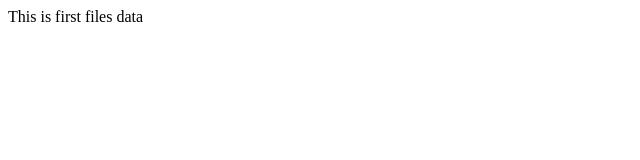
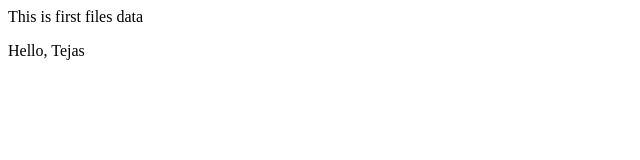
Before and after one commit to yadavrajesh1991/newproject, a plain HTML site: page index.html in a window 1280 px wide. Shown: the full height of the page, 0-640 px from the left. Drawn offline with Linux system fonts and the light colour scheme.

Commit message:
changes by tejas

```diff
--- a/index.html
+++ b/index.html
@@ -5,6 +5,7 @@
     <body>
         <div class="container">
             <p>This is first files data</p>
+            <p>Hello, Tejas</p>
         </div>
     </body>
 </html>
```
